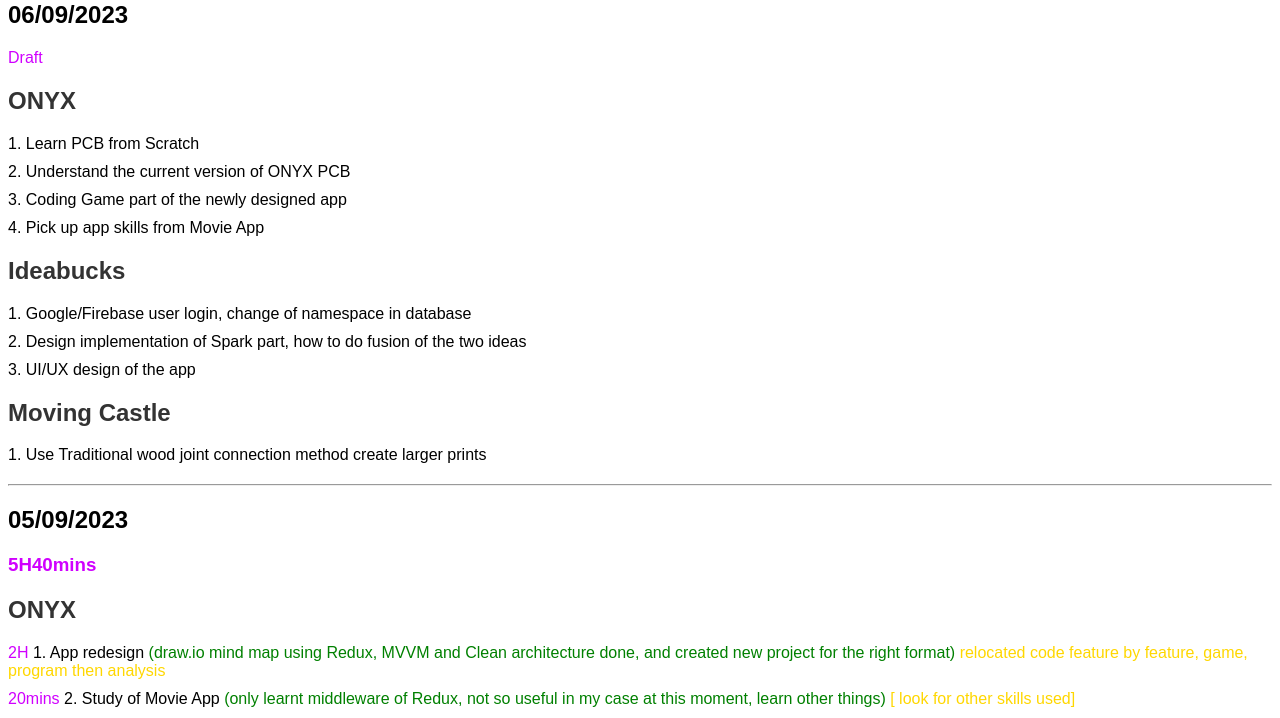
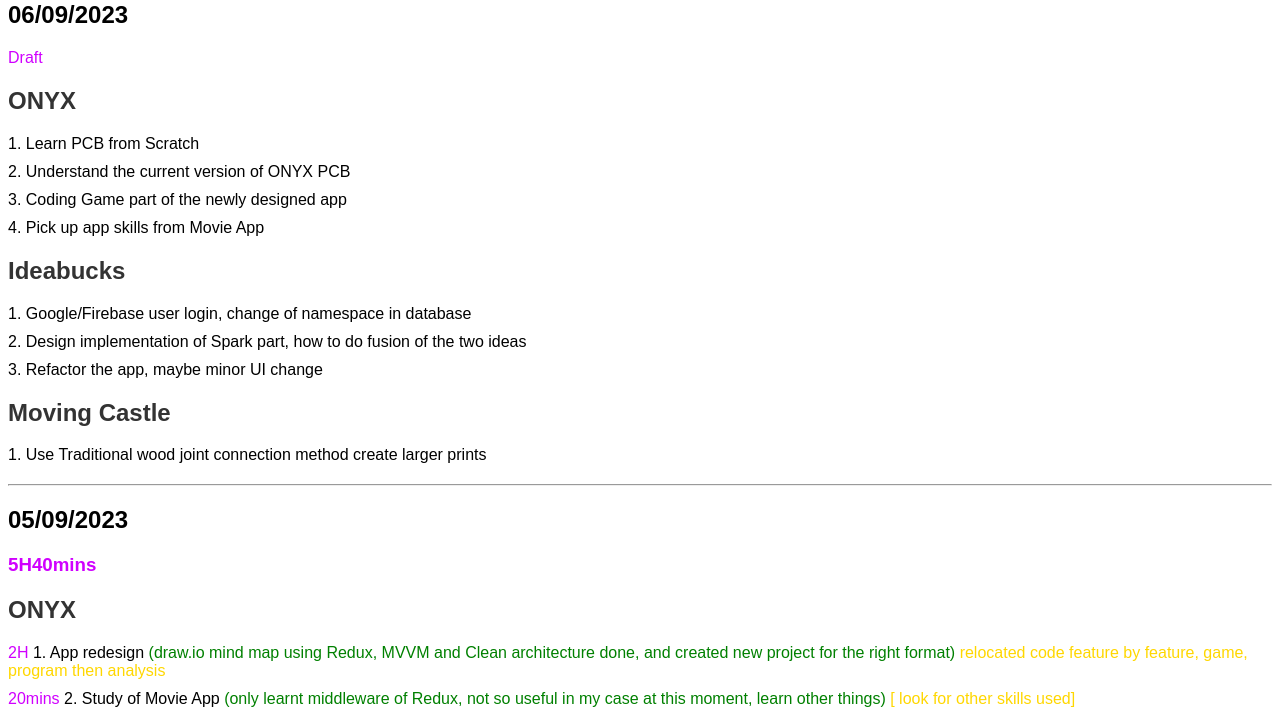
Before and after one commit to KleanOcean/kleanocean.github.io, a plain HTML site: page index.html in a window 1280 px wide. Shown: the part 79-797 px from the top of the page. Drawn offline with Linux system fonts and the light colour scheme.

Commit message:
Initial commit

```diff
--- a/index.html
+++ b/index.html
@@ -60,7 +60,7 @@
             2. Design implementation of Spark part, how to do fusion of the two ideas
         </div>
         <div class="task">
-            3. UI/UX design of the app
+            3. Refactor the app, maybe minor UI change
         </div>
     </div>
 
```
